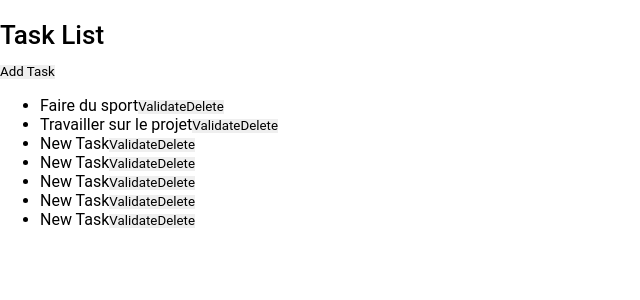
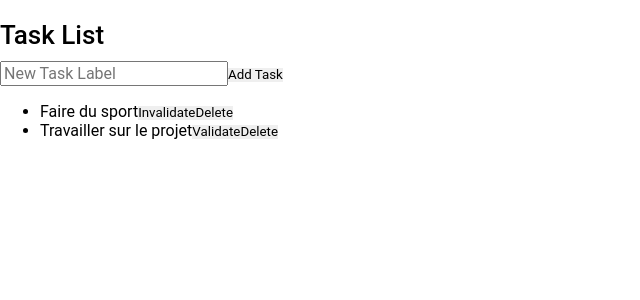
Before and after one commit to CherHamza/IonicTasks_rxjs, a React (Vite) app: page /home in a window 1280 px wide. Shown: the top 300 px of the page, without its empty margins (0-640 px from the left). Built offline with nearby package versions, Linux system fonts and the light colour scheme; data requests are answered from the project's data file.

Commit message:
input addTask done. working on other features

```diff
--- a/db.json
+++ b/db.json
@@ -3,37 +3,12 @@
     {
       "id": 2,
       "label": "Faire du sport",
-      "completed": false
+      "completed": true
     },
     {
       "id": 3,
       "label": "Travailler sur le projet",
       "completed": false
-    },
-    {
-      "id": 4,
-      "label": "New Task",
-      "completed": false
-    },
-    {
-      "id": 5,
-      "label": "New Task",
-      "completed": false
-    },
-    {
-      "id": 6,
-      "label": "New Task",
-      "completed": false
-    },
-    {
-      "id": 7,
-      "label": "New Task",
-      "completed": false
-    },
-    {
-      "id": 8,
-      "label": "New Task",
-      "completed": false
     }
   ]
 }
--- a/src/pages/Home.tsx
+++ b/src/pages/Home.tsx
@@ -10,6 +10,7 @@ interface Task {
 
 const Home: React.FC = () => {
   const [tasks, setTasks] = useState<Task[]>([]);
+  const [newTaskLabel, setNewTaskLabel] = useState<string>(''); // Ajout d'un état local pour le libellé de la nouvelle tâche
 
   useEffect(() => {
     const subscription = tasksSubject.pipe(
@@ -26,8 +27,11 @@ const Home: React.FC = () => {
   }, []);
 
   const handleAddTask = async () => {
-    const newTask: Task = { id: 0, label: 'New Task', completed: false };
-    await addTask(newTask);
+    if (newTaskLabel.trim() !== '') { // Vérif que le libellé n'est pas vide
+      const newTask: Task = { id: 0, label: newTaskLabel, completed: false };
+      await addTask(newTask);
+      setNewTaskLabel(''); // Réinitialise le libellé de la nouvelle tâche après l'ajout
+    }
   };
 
   const handleUpdateTask = async (task: Task) => {
@@ -41,7 +45,16 @@ const Home: React.FC = () => {
   return (
     <div>
       <h1>Task List</h1>
-      <button onClick={handleAddTask}>Add Task</button>
+      <div>
+        <input
+          type="text"
+          placeholder="New Task Label"
+          value={newTaskLabel}
+          onChange={(e) => setNewTaskLabel(e.target.value)}
+        />
+        <button onClick={handleAddTask}>Add Task</button>
+      </div>
+
       <ul>
         {tasks.map((task) => (
           <li key={task.id}>
```
